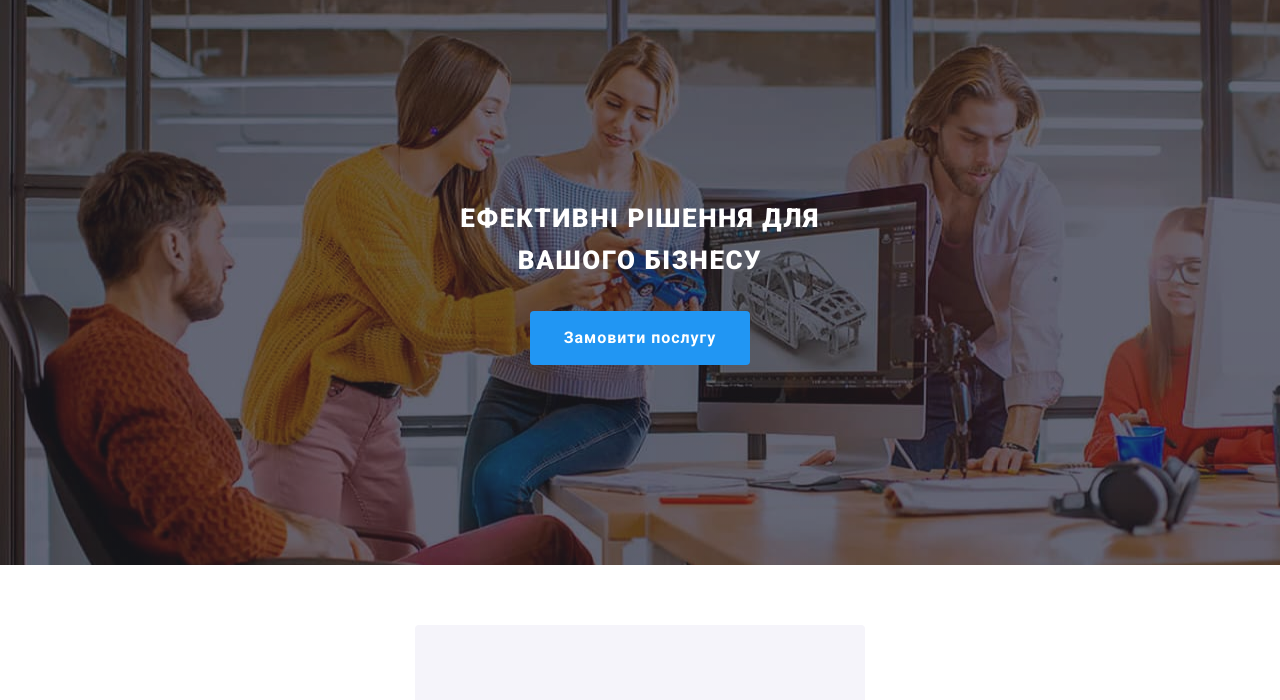
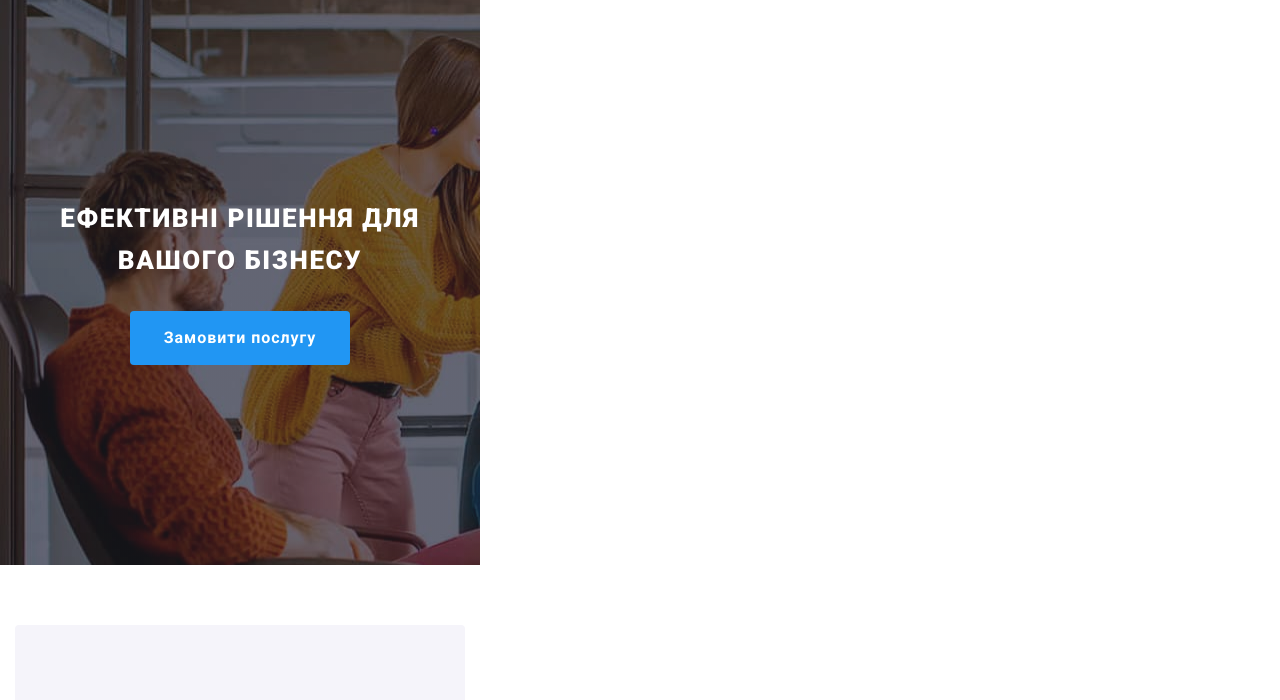
Before and after one commit to ishtvanb/goit-markup-hw-8, a plain HTML site: page index.html in a window 1280 px wide. Shown: the part 102-802 px from the top of the page. Drawn offline with nearby package versions, Linux system fonts and the light colour scheme; files whose address does not match are found by name.

Commit message:
Додані зміни до восьмого ДЗ

```diff
--- a/sass/components/_button-filter.scss
+++ b/sass/components/_button-filter.scss
@@ -1,18 +1,10 @@
 /* Button-filter */
 
-.container {
-    padding: 0 15px;
-    margin: 0 auto;
-    width: 100%;
-
+.button-filter {
+    display: block;
     @media screen and (min-width: 480px) {
-        max-width: 480px;
-        display: block;
+    max-width: 480px;
     }
-}
-
-.button-filter {
-    display: inline-block;
     min-width: 130px;
     padding: 6px 22px;
     font-family: "roboto", sans-serif;
--- a/sass/components/_clients.scss
+++ b/sass/components/_clients.scss
@@ -1,17 +1,13 @@
 /* Clients */
-.container {
-    padding: 0 15px;
-    margin: 0 auto;
-    width: 100%;
+
+.section-clients {
+    display: block;
+    padding-top: 60px;
+    padding-bottom: 60px;
 
     @media screen and (min-width: 480px) {
-            width: 480px;
+    max-width: 480px;
     }
-}
-
-.section-clients {
-    padding-top: 60px;
-    padding-bottom: 60px;
 }
 
 .clients-title {
--- a/sass/components/_footer.scss
+++ b/sass/components/_footer.scss
@@ -1,18 +1,11 @@
 /* Footer */
-
-.container {
-    padding: 0 15px;
-    margin: 0 auto;
-    width: 100%;
-
-    @media screen and (min-width: 320px) {
-        width: 480px;
-    }
-}
 
 .footer {
     display: block;
+    @media screen and (min-width: 480px) {
     width: 480px;
+    }
+
     height: 603px;
     margin: 0 auto;
     background-color: var(--primary-background-color);
--- a/sass/components/_header.scss
+++ b/sass/components/_header.scss
@@ -1,6 +1,10 @@
 /* Header */
 
 .header {
+    display: block;
+    @media screen and (min-width: 480px) {
+    max-width: 480px;
+    }
     border-bottom: 1px solid #ececec;
 
     .header-container {
--- a/sass/components/_hero.scss
+++ b/sass/components/_hero.scss
@@ -1,25 +1,13 @@
 /* Hero */
 
-* {
-    box-sizing: border-box;
-}
+.hero {
+    display: block;
+    @media screen and (min-width: 480px) {
+    width: 480px;
+    }
 
-.container {
-    padding: 0 15px;
-    margin: 0 auto;
-    width: 100%;
-    display: block;
-
-    @media screen and (min-width: 480px) {
-        width: 480px;
-    }
-}
-
-.hero {
     max-width: 1600px;
     height: auto;
-    margin-left: auto;
-    margin-right: auto;
     text-align: center;
     padding-top: 200px;
     padding-bottom: 200px;
--- a/sass/components/_section-description.scss
+++ b/sass/components/_section-description.scss
@@ -1,17 +1,10 @@
 /* Section-description */
 
-.container {
-    padding: 0 15px;
-    margin: 0 auto;
-    width: 100%;
-
-@media screen and (max-width: 767px) {
-    display: none
-}
-}
-
-
 .section-description {
+    @media screen and (max-width: 767px) {
+    display: none;
+    width: 767px;
+    }
     padding-bottom: 60px;
 }
 
--- a/sass/components/_section-features.scss
+++ b/sass/components/_section-features.scss
@@ -2,18 +2,11 @@
 
 /* Section-features */
 
-.container {
-    padding: 0 15px;
-    margin: 0 auto;
-    width: 100%;
-
+.section-features {
+    display: block;
     @media screen and (min-width: 480px) {
-        max-width: 480px;
-        display: block;
+    max-width: 480px;
     }
-}
-
-.section-features {
     padding-top: 60px;
     padding-bottom: 56px;
 }
--- a/sass/components/_section-portfolio.scss
+++ b/sass/components/_section-portfolio.scss
@@ -1,17 +1,11 @@
 /* Section-portfolio */
 
-.container {
-    padding: 0 15px;
-    margin: 0 auto;
-    width: 100%;
+.section {
+    display: block;
+    @media screen and (min-width: 480px) {
+    max-width: 480px;
+    }
 
-    @media screen and (min-width: 480px) {
-        max-width: 480px;
-        display: block;
-    }
-}
-
-.section {
     padding-top: 60px;
     padding-bottom: 60px;
     margin-top: 0;
--- a/sass/components/_section-team.scss
+++ b/sass/components/_section-team.scss
@@ -1,19 +1,10 @@
 /* Section-team */
 
-.container {
-    padding-right: 15px;
-    padding-left: 15px;
-    margin-right: auto;
-    margin-left: auto;
-    width: 100%;
+.section-team {
     display: block;
-
-@media screen and (min-width: 480px) {
+    @media screen and (min-width: 480px) {
     width: 480px;
-}
-}
-
-.section-team {
+    }
     font-weight: 700;
     font-size: 28px;
     text-align: center;
```
Also changed, not shown: css/main.css, css/main.min.css, 2 other files.
